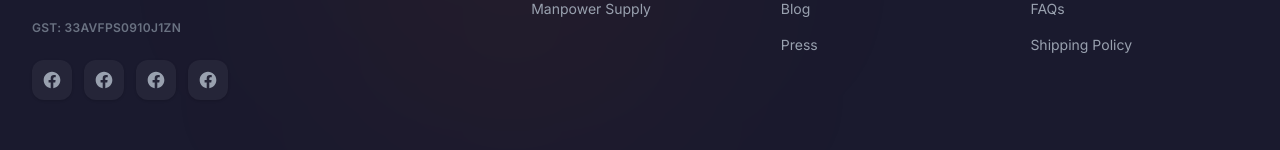
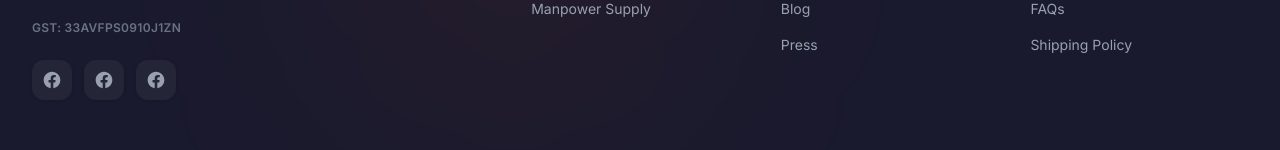
Before and after one commit to rd10032011-tech/sai-sree-logistics, a React (Vite) app: page / in a window 1280 px wide. Shown: the part 6046-6196 px from the top of the page. Built offline with nearby package versions, Linux system fonts and the light colour scheme.

Commit message:
Remove Facebook references from footer and JSON-LD

```diff
--- a/index.html
+++ b/index.html
@@ -62,7 +62,6 @@
         }
       ],
       "sameAs": [
-        "https://facebook.com/saisreelogistics",
         "https://linkedin.com/company/saisreelogistics"
       ],
       "founder": {
--- a/src/components/Footer.jsx
+++ b/src/components/Footer.jsx
@@ -57,7 +57,7 @@ export default function Footer() {
             <p className="text-gray-500 text-xs font-semibold mb-6 tracking-wide">GST: 33AVFPS0910J1ZN</p>
 
             <div className="flex gap-3">
-              {['facebook', 'twitter', 'linkedin', 'instagram'].map((social) => (
+              {['twitter', 'linkedin', 'instagram'].map((social) => (
                 <a
                   key={social}
                   href="#"
```
